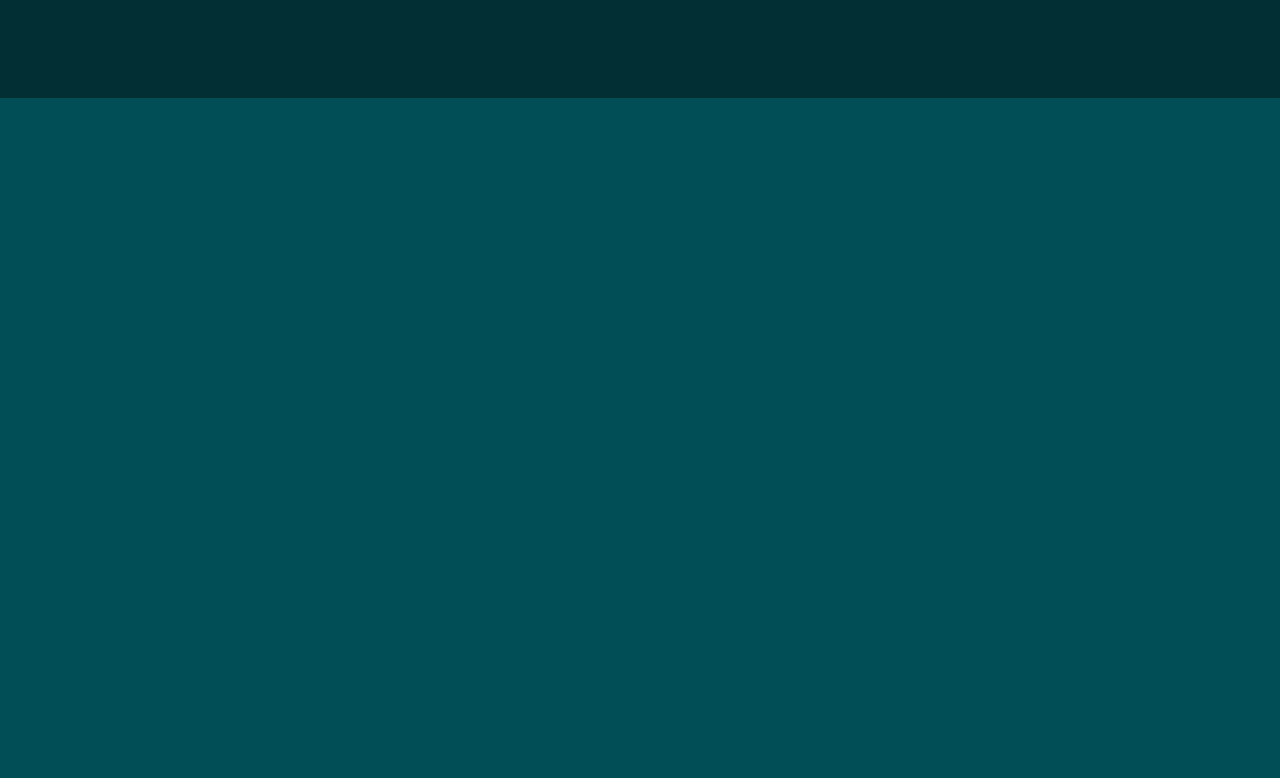
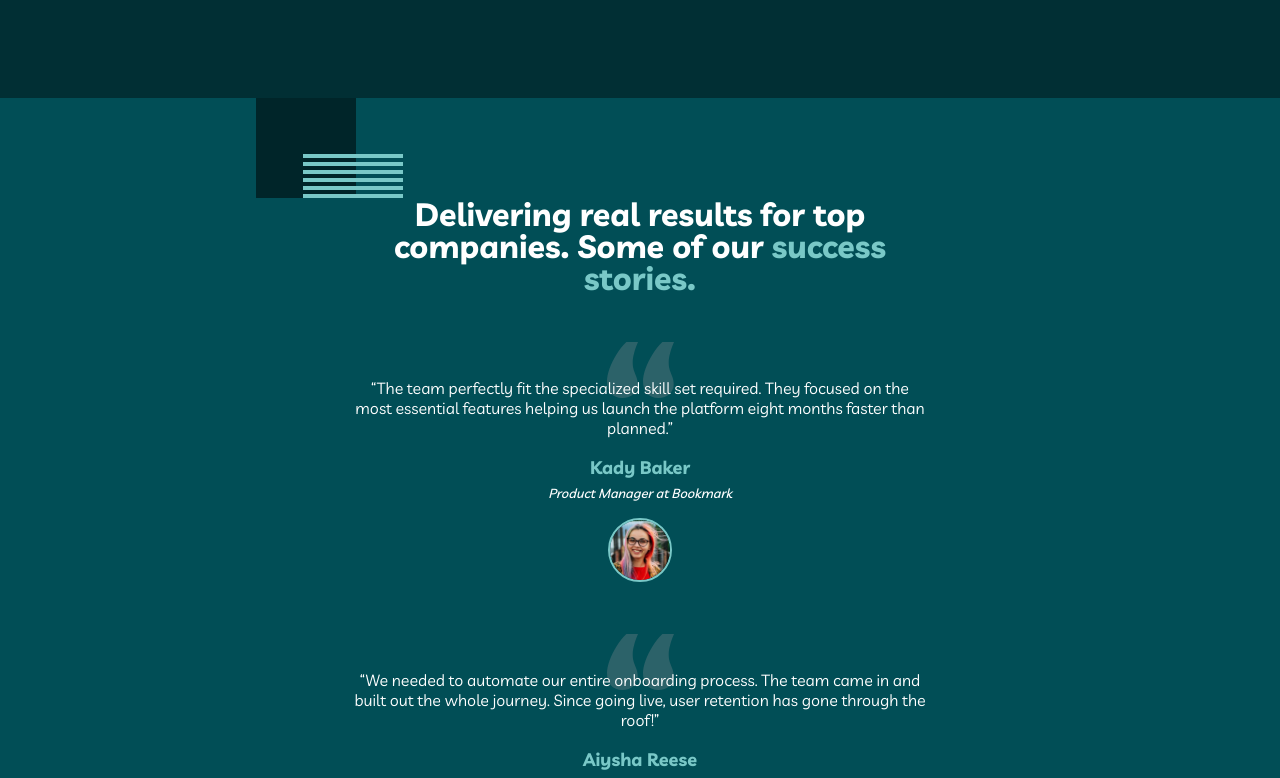
Before and after one commit to raulval/myteam-frontend-mentor, a Next.js app: page / in a window 1280 px wide. Shown: the part 1282-2060 px from the top of the page. Before the commit the page ends 1380 px from the top, so only its background shows below. Built offline with nearby package versions, Linux system fonts and the light colour scheme.

Commit message:
✨ add Stories section to home page

```diff
--- a/src/app/page.tsx
+++ b/src/app/page.tsx
@@ -2,6 +2,7 @@
 import Build from "@/components/BuildManage";
 import Header from "@/components/Header";
 import Hero from "@/components/Hero";
+import Stories from "@/components/Stories";
 import { GlobalStyle } from "@/styles/globals";
 import { Container } from "@/styles/page.styles";
 import Theme from "@/styles/theme";
@@ -15,6 +16,7 @@ export default function Home() {
         <Header />
         <Hero />
         <Build />
+        <Stories />
       </Container>
     </ThemeProvider>
   );
```
